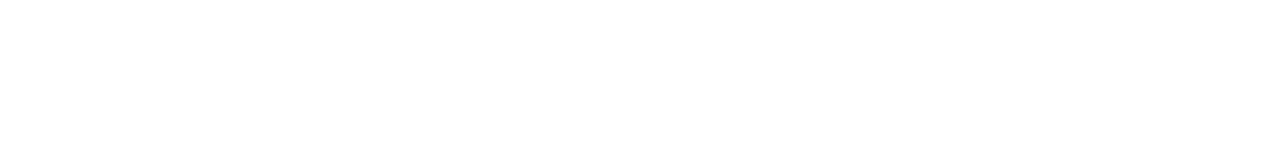
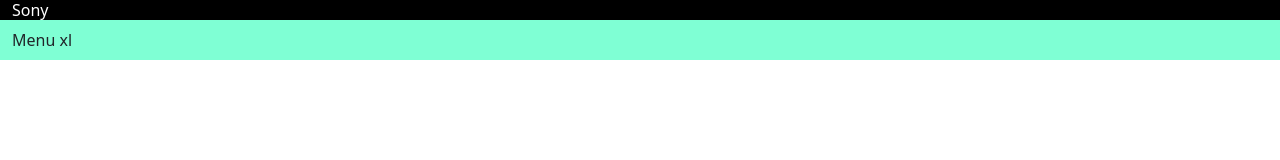
Before and after one commit to TonyBrb/htmlcss-playstation, a plain HTML site: page index.html in a window 1280 px wide. Drawn offline with nearby package versions, Linux system fonts and the light colour scheme.

Commit message:
struttura header

```diff
--- a/css/style.css
+++ b/css/style.css
@@ -0,0 +1,13 @@
+header{
+  height: 60px;
+}
+
+.col.bg-black{
+  line-height: 20px;
+  color: white;
+}
+
+.ab-menu-xl, .ab-hamb-menu{
+  line-height: 40px;
+  background-color: aquamarine;
+}
--- a/index.html
+++ b/index.html
@@ -12,6 +12,18 @@
   <title>Playstation</title>
 </head>
 <body>
+  <header>
+    <div class="container-fluid">
+      <div class="row">
+        <div class="col bg-black">Sony</div>
+      </div>
+      <div class="row">
+        <div class="col d-none d-lg-block ab-menu-xl">Menu xl</div>
+        <div class="col d-lg-none ab-hamb-menu">Hamburger menu</div>
+      </div>
+
+    </div>
+  </header>
 
 </body>
 </html>
```
